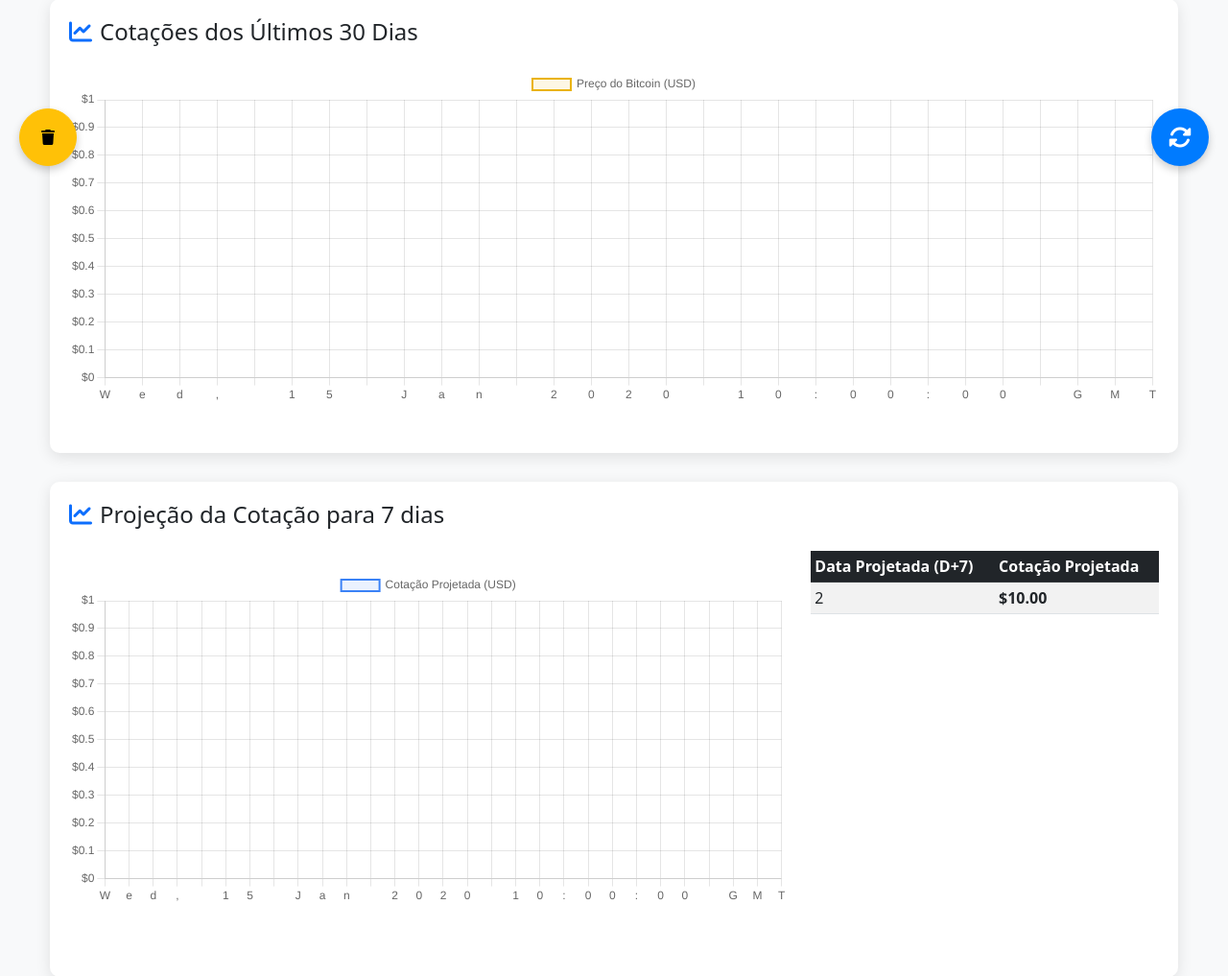
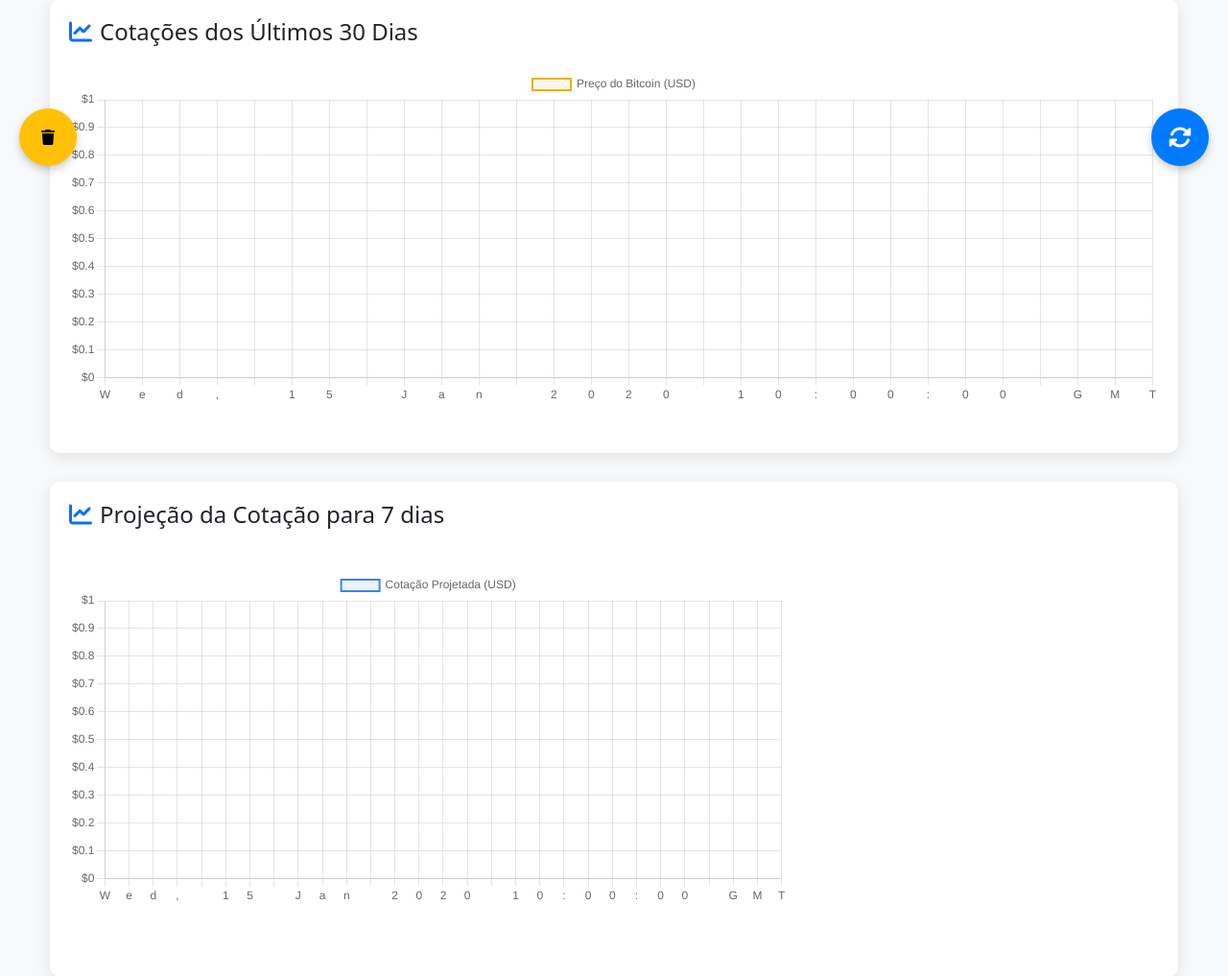
Before and after one commit to caiosaldanha/bitcoin-guru, a Flask app: page / in a window 1280 px wide. Shown: the part 607-1624 px from the top of the page at 96% size. Run offline with Flask 3, Linux system fonts and the light colour scheme; a database or web service that is not in the repository returns one stand-in record (values such as "Sample title"); data that the repository does not hold is empty.

Commit message:
fix: remove unnecessary forecast data table for improved layout and clarity

```diff
--- a/frontend/app/templates/index.html
+++ b/frontend/app/templates/index.html
@@ -212,30 +212,6 @@
                             <canvas id="forecastChart" width="600" height="340" style="display:block; background:#fff;"></canvas>
                         </div>
                     </div>
-                    <div class="col-lg-4">
-                        <div class="table-responsive">
-                            <table class="table table-hover table-striped table-sm">
-                                <thead class="table-dark">
-                                    <tr>
-                                        <th>Data Projetada (D+7)</th>
-                                        <th>Cotação Projetada</th>
-                                    </tr>
-                                </thead>
-                                <tbody>
-                                    {% for i in range(hist['date']|length) %}
-                                        <tr>
-                                            <td>
-                                                {{ hist['date_display'][i] if 'date_display' in hist else hist['date'][i] }}
-                                            </td>
-                                            <td class="fw-bold">
-                                                ${{ hist['pred_7d'][i]|format_number }}
-                                            </td>
-                                        </tr>
-                                    {% endfor %}
-                                </tbody>
-                            </table>
-                        </div>
-                    </div>
                 </div>
             {% else %}
                 <div class="alert alert-warning">Sem histórico de previsões disponível.</div>
```
